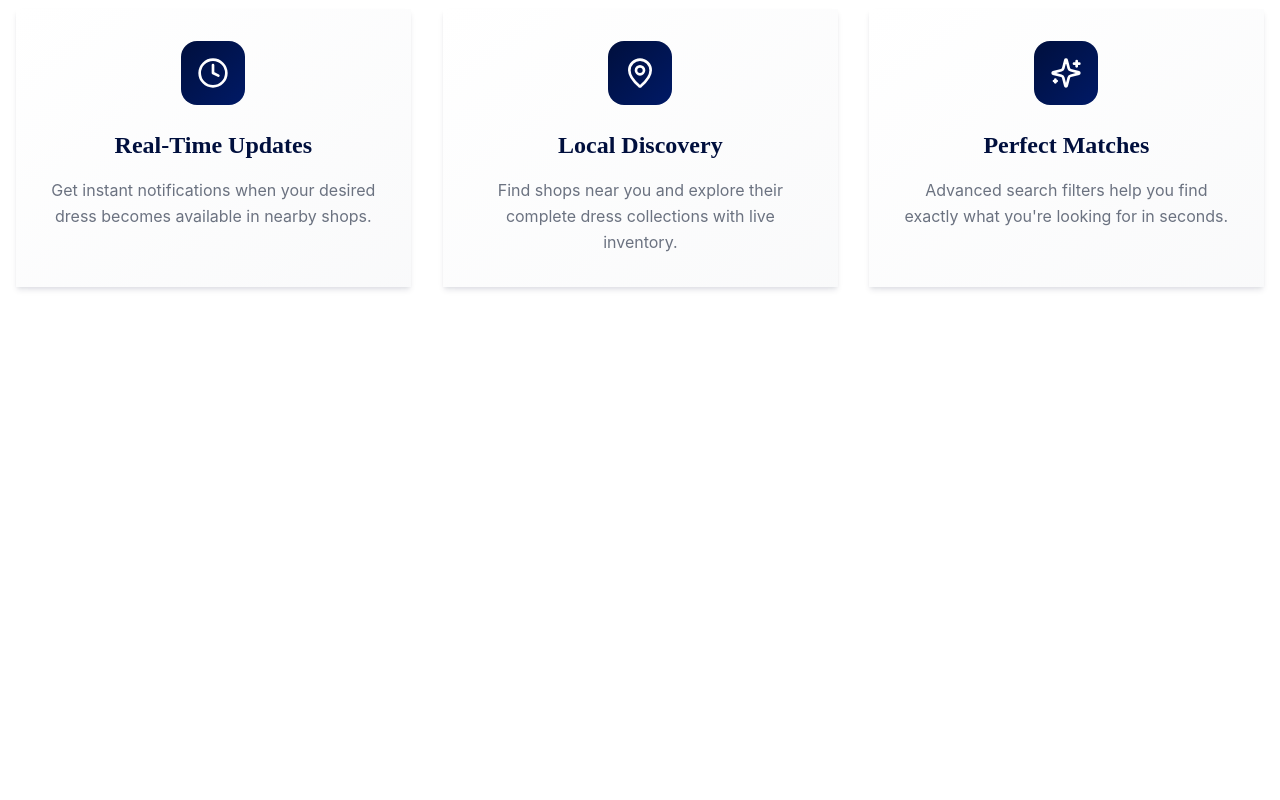
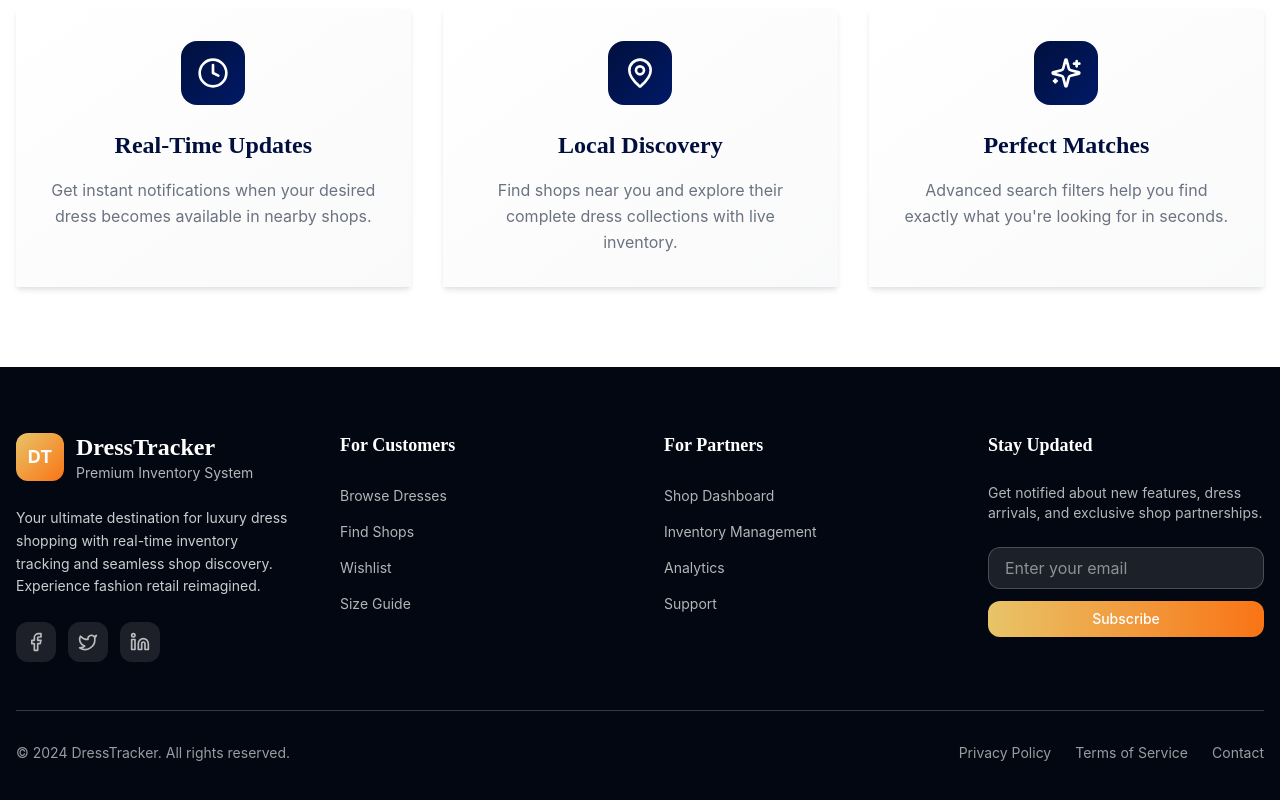
Before and after one commit to VinayakaReddy20/instant-dress-tracker, a React (Vite) app: page / in a window 1280 px wide. Shown: the part 968-1768 px from the top of the page. Before the commit the page ends 1335 px from the top, so only its background shows below. Built offline with nearby package versions, Linux system fonts and the light colour scheme.

Commit message:
Add footer component

```diff
--- /dev/null
+++ b/src/components/Footer.tsx
@@ -0,0 +1,157 @@
+import { Facebook, Twitter, Linkedin } from "lucide-react";
+
+const Footer = () => {
+  const customerLinks = [
+    { name: "Browse Dresses", href: "/dresses" },
+    { name: "Find Shops", href: "/shops" },
+    { name: "Wishlist", href: "#" },
+    { name: "Size Guide", href: "#" }
+  ];
+
+  const partnerLinks = [
+    { name: "Shop Dashboard", href: "/dashboard" },
+    { name: "Inventory Management", href: "#" },
+    { name: "Analytics", href: "#" },
+    { name: "Support", href: "#" }
+  ];
+
+  const socialLinks = [
+    { icon: Facebook, href: "#", label: "Facebook" },
+    { icon: Twitter, href: "#", label: "Twitter" },
+    { icon: Linkedin, href: "#", label: "LinkedIn" }
+  ];
+
+  const legalLinks = [
+    { name: "Privacy Policy", href: "#" },
+    { name: "Terms of Service", href: "#" },
+    { name: "Contact", href: "#" }
+  ];
+
+  return (
+    <footer className="bg-foreground text-white">
+      <div className="container mx-auto px-4 py-16">
+        {/* Main Footer Content */}
+        <div className="grid grid-cols-1 md:grid-cols-2 lg:grid-cols-4 gap-8 lg:gap-12">
+          {/* Brand Section */}
+          <div className="lg:col-span-1 space-y-6">
+            {/* Logo */}
+            <div className="flex items-center space-x-3">
+              <div className="w-12 h-12 bg-gradient-to-br from-accent-gold to-accent-copper rounded-xl flex items-center justify-center">
+                <span className="text-white font-bold text-lg">DT</span>
+              </div>
+              <div>
+                <h3 className="text-2xl font-playfair font-bold text-white">DressTracker</h3>
+                <p className="text-sm text-white/70">Premium Inventory System</p>
+              </div>
+            </div>
+
+            {/* Description */}
+            <p className="text-white/80 text-sm leading-relaxed">
+              Your ultimate destination for luxury dress shopping with real-time inventory tracking
+              and seamless shop discovery. Experience fashion retail reimagined.
+            </p>
+
+            {/* Social Icons */}
+            <div className="flex space-x-3">
+              {socialLinks.map((social, index) => (
+                <a
+                  key={index}
+                  href={social.href}
+                  aria-label={social.label}
+                  className="w-10 h-10 bg-white/10 rounded-lg flex items-center justify-center
+                           hover:bg-white/20 transition-all duration-300 group"
+                >
+                  <social.icon className="w-5 h-5 text-white/70 group-hover:text-white transition-colors duration-300" />
+                </a>
+              ))}
+            </div>
+          </div>
+
+          {/* Customer Links */}
+          <div className="space-y-6">
+            <h4 className="text-lg font-semibold text-white font-playfair">For Customers</h4>
+            <ul className="space-y-3">
+              {customerLinks.map((link, index) => (
+                <li key={index}>
+                  <a
+                    href={link.href}
+                    className="text-white/70 hover:text-white transition-colors duration-300
+                             text-sm hover:underline"
+                  >
+                    {link.name}
+                  </a>
+                </li>
+              ))}
+            </ul>
+          </div>
+
+          {/* Partner Links */}
+          <div className="space-y-6">
+            <h4 className="text-lg font-semibold text-white font-playfair">For Partners</h4>
+            <ul className="space-y-3">
+              {partnerLinks.map((link, index) => (
+                <li key={index}>
+                  <a
+                    href={link.href}
+                    className="text-white/70 hover:text-white transition-colors duration-300
+                             text-sm hover:underline"
+                  >
+                    {link.name}
+                  </a>
+                </li>
+              ))}
+            </ul>
+          </div>
+
+          {/* Newsletter/Contact - Fourth Column */}
+          <div className="space-y-6">
+            <h4 className="text-lg font-semibold text-white font-playfair">Stay Updated</h4>
+            <p className="text-white/70 text-sm">
+              Get notified about new features, dress arrivals, and exclusive shop partnerships.
+            </p>
+            <div className="space-y-3">
+              <input
+                type="email"
+                placeholder="Enter your email"
+                className="w-full px-4 py-2 bg-white/10 border border-white/20 rounded-lg
+                         text-white placeholder:text-white/50 focus:outline-none
+                         focus:border-white/40 transition-colors duration-300"
+              />
+              <button className="w-full px-4 py-2 bg-gradient-to-r from-accent-gold to-accent-copper
+                               text-white rounded-lg hover:opacity-90 transition-opacity duration-300
+                               font-medium text-sm">
+                Subscribe
+              </button>
+            </div>
+          </div>
+        </div>
+
+        {/* Bottom Section */}
+        <div className="mt-12 pt-8 border-t border-white/20">
+          <div className="flex flex-col md:flex-row justify-between items-center space-y-4 md:space-y-0">
+            {/* Copyright */}
+            <p className="text-white/60 text-sm">
+              © 2024 DressTracker. All rights reserved.
+            </p>
+
+            {/* Legal Links */}
+            <div className="flex flex-wrap justify-center md:justify-end space-x-6">
+              {legalLinks.map((link, index) => (
+                <a
+                  key={index}
+                  href={link.href}
+                  className="text-white/60 hover:text-white transition-colors duration-300
+                           text-sm hover:underline"
+                >
+                  {link.name}
+                </a>
+              ))}
+            </div>
+          </div>
+        </div>
+      </div>
+    </footer>
+  );
+};
+
+export default Footer;
--- a/src/pages/Landing.tsx
+++ b/src/pages/Landing.tsx
@@ -4,6 +4,7 @@ import { Button } from "@/components/ui/button";
 import { Input } from "@/components/ui/input";
 import Navbar from "@/components/Navbar";
 import heroBoutique from "@/assets/hero-boutique.jpg";
+import Footer from "@/components/Footer";
 
 const Landing = () => {
   const [searchQuery, setSearchQuery] = useState("");
@@ -115,6 +116,8 @@ const Landing = () => {
           </div>
         </div>
       </section>
+
+      <Footer />
     </div>
   );
 };
```
